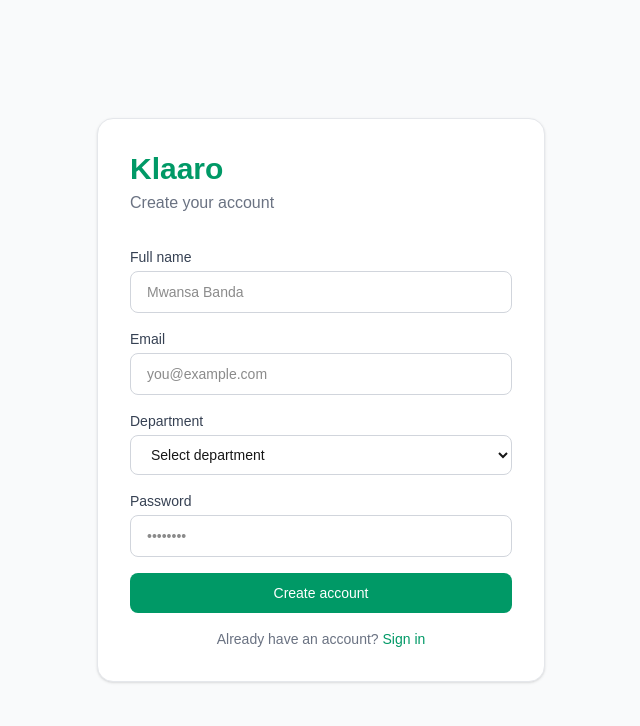
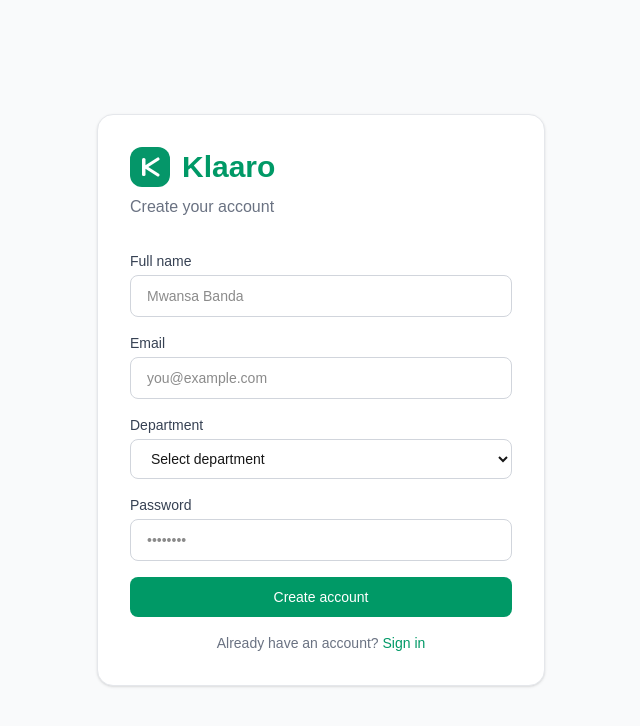
Before and after one commit to Abdul-alt-tech/Klaaro, a Next.js app: page /signup in a window 1280 px wide. Shown: the top 726 px of the page, without its empty margins (319-959 px from the left). Built offline with nearby package versions, Linux system fonts and the light colour scheme; no server answers.

Commit message:
Update signup page logo to new SVG + title layout

```diff
--- a/app/signup/page.tsx
+++ b/app/signup/page.tsx
@@ -50,7 +50,16 @@
     <div className="min-h-screen bg-gray-50 flex items-center justify-center p-4">
       <div className="bg-white rounded-2xl shadow-sm border border-gray-200 w-full max-w-md p-8">
         <div className="mb-8">
-          <h1 className="text-3xl font-bold text-emerald-600">Klaaro</h1>
+          <div className="flex items-center gap-3 mb-2">
+            <div className="w-10 h-10 rounded-xl flex items-center justify-center" style={{backgroundColor: '#059669'}}>
+              <svg width="24" height="24" viewBox="0 0 24 24" fill="none">
+                <rect x="4" y="3" width="3.5" height="18" rx="1.5" fill="white"/>
+                <line x1="7.5" y1="12" x2="20" y2="4" stroke="white" strokeWidth="3.2" strokeLinecap="round"/>
+                <line x1="7.5" y1="12" x2="20" y2="20" stroke="white" strokeWidth="3.2" strokeLinecap="round"/>
+              </svg>
+            </div>
+            <h1 className="text-3xl font-bold text-emerald-600">Klaaro</h1>
+          </div>
           <p className="text-gray-500 mt-1">Create your account</p>
         </div>
 
```
